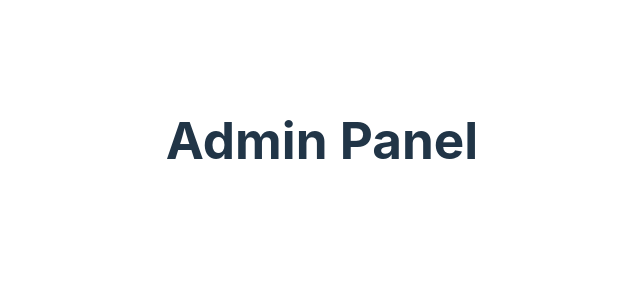
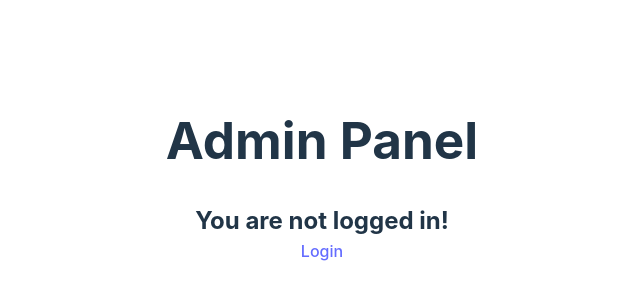
Before and after one commit to troskan/MyPortfolio, a React (Vite) app: page /dashboard in a window 1280 px wide. Shown: the part 78-378 px from the top of the page, without its empty margins (318-958 px from the left). Built offline with nearby package versions, Linux system fonts and the light colour scheme.

Commit message:
disabled registering new user, fixed mutiple URL links, added message for accessing /dashboard when not logged in.

```diff
--- a/src/components/Login/Dashboard.jsx
+++ b/src/components/Login/Dashboard.jsx
@@ -15,12 +15,16 @@ const Dashboard = () => {
   return (
     <div>
       <h1>Admin Panel</h1>
-      {isLoggedIn && (
+      {isLoggedIn ? (
         <div>
-          {" "}
           <h2>Welcome, you are logged in!</h2>
           <PostCreator />
           <Logout />
+        </div>
+      ) : (
+        <div>
+          <h2>You are not logged in!</h2>
+          <a href="/login">Login</a>
         </div>
       )}
     </div>
--- a/src/components/blog/BlogPosts.jsx
+++ b/src/components/blog/BlogPosts.jsx
@@ -45,8 +45,8 @@ const BlogPosts = () => {
 
   return (
     <div>
-      {posts.map((post) => (
-        <div className="blog-container">
+      {[...posts].reverse().map((post) => (
+        <div className="blog-container" key={post.postID}>
           <div className="blog-item" key={post.postID}>
             <p>
               Posted by: {post.userName}, Posted on: {post.datePostedFormatted}
--- a/src/components/blog/PostCreator.jsx
+++ b/src/components/blog/PostCreator.jsx
@@ -66,7 +66,8 @@ function PostCreator() {
     setImageUrls(newImageUrls);
   };
 
-  const addImageUrlField = () => {
+  const addImageUrlField = (e) => {
+    e.preventDefault(); // Prevent the default behavior
     setImageUrls([...imageUrls, ""]);
   };
 
--- a/src/pages/RegisterPage.jsx
+++ b/src/pages/RegisterPage.jsx
@@ -3,7 +3,9 @@ import Register from "../components/Login/Register";
 function RegisterPage() {
   return (
     <div>
-      <Register />
+      <h2>Registering is temporary disabled.</h2>
+      <h2>👀</h2>
+      {/* <Register /> */}
     </div>
   );
 }
```
